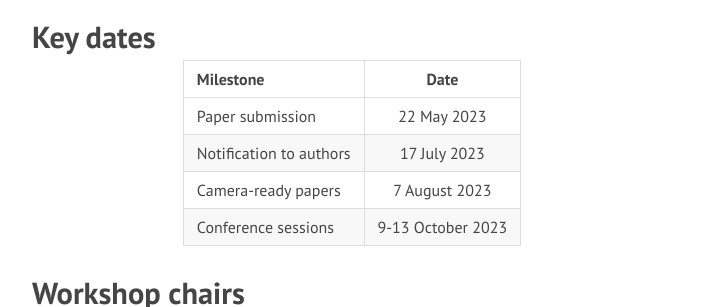
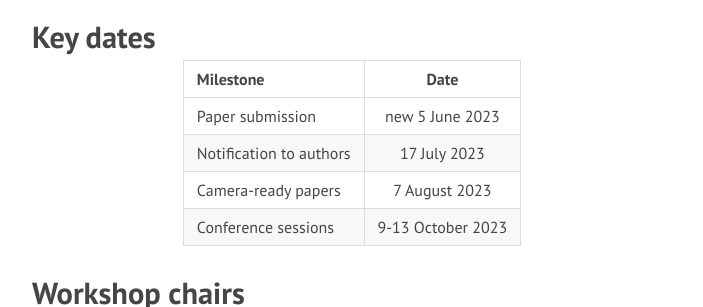
Before and after one commit to disa-iccs/disa-icss.github.io, a Jekyll site: the page built from index.md, in a window 1280 px wide and 900 px high, scrolled down 1468 px. Shown: the part 154-461 px from the top of the window, without its empty margins (288-991 px from the left). Built offline with Jekyll 4.4.1, drawn with Linux system fonts in a browser that asks for light colours; nearby versions of some CDN libraries.

Commit message:
Update index.md

```diff
--- a/index.md
+++ b/index.md
@@ -87,7 +87,7 @@ The meeting schedule of CLD2 and DIS-A workshops is as follows
 
 | Milestone        | Date           |
 | ------------- |:-------------:|
-| Paper submission | 22 May 2023 |
+| Paper submission | new 5 June 2023 |
 | Notification to authors | 17 July 2023 |
 | Camera-ready papers | 7 August 2023 |
 | Conference sessions | 9-13 October 2023 |
```
